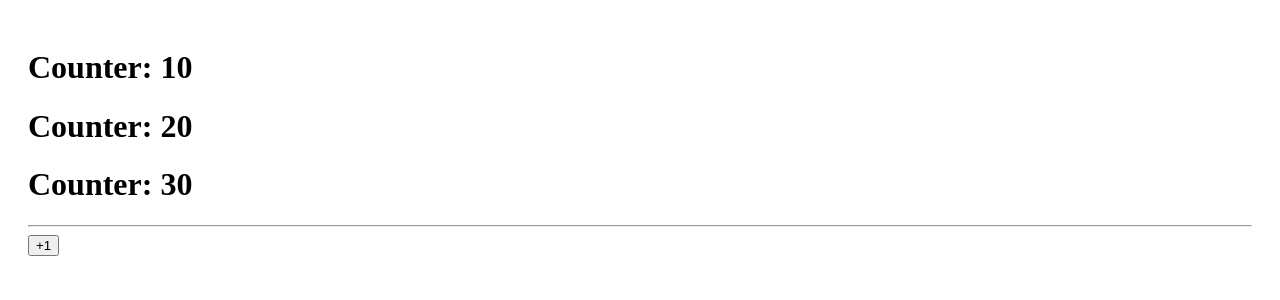
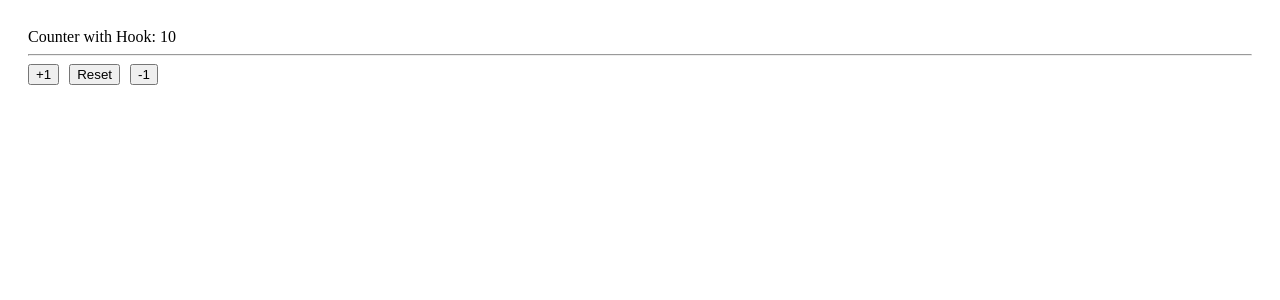
Before and after one commit to TeslaWillow/05-hook-app, a React app: page / in a window 1280 px wide. Shown: the top 300 px of the page. Built offline with nearby package versions, Linux system fonts and the light colour scheme; the HTML template or start-up script is replaced by a standard one.

Commit message:
custom hook state.

```diff
--- /dev/null
+++ b/src/01-useState/CounterWithCustomHook.jsx
@@ -0,0 +1,17 @@
+import { useCounter } from "../hooks/useCounter"
+
+export const CounterWithCustomHook = () => {
+
+    const {counter, increment, decrement, reset} = useCounter();
+
+  return (
+    <>
+        <div>Counter with Hook: {counter}</div>
+        <hr />
+
+        <button onClick={ () => increment(2) } className="btn btn-primary">+1</button>
+        <button onClick={reset} className="btn btn-primary">Reset</button>
+        <button onClick={ () => decrement(2) } className="btn btn-primary">-1</button>
+    </>
+  )
+}
--- /dev/null
+++ b/src/hooks/useCounter.js
@@ -0,0 +1,26 @@
+import { useState } from "react"
+
+export const useCounter = (initialValue = 10) => {
+
+    const [counter, setCounter] = useState(initialValue);
+
+    const increment = (value = 1) => {
+        setCounter(counter + value);
+    }
+
+    const decrement = (value = 1) => {
+        // if(counter === 0) return;
+        setCounter(counter - value);
+    }
+
+    const reset = () => {
+        setCounter(initialValue);
+    }
+
+    return {
+        counter,
+        increment,
+        decrement,
+        reset
+    }
+}
--- a/src/main.jsx
+++ b/src/main.jsx
@@ -2,10 +2,11 @@
 import { createRoot } from 'react-dom/client'
 
 import './index.css'
-import { CounterApp } from './01-useState/CounterApp'
+// import { CounterApp } from './01-useState/CounterApp'
+import { CounterWithCustomHook } from './01-useState/CounterWithCustomHook'
 
 createRoot(document.getElementById('root')).render(
   <StrictMode>
-    <CounterApp />
+    <CounterWithCustomHook />
   </StrictMode>,
 )
```
